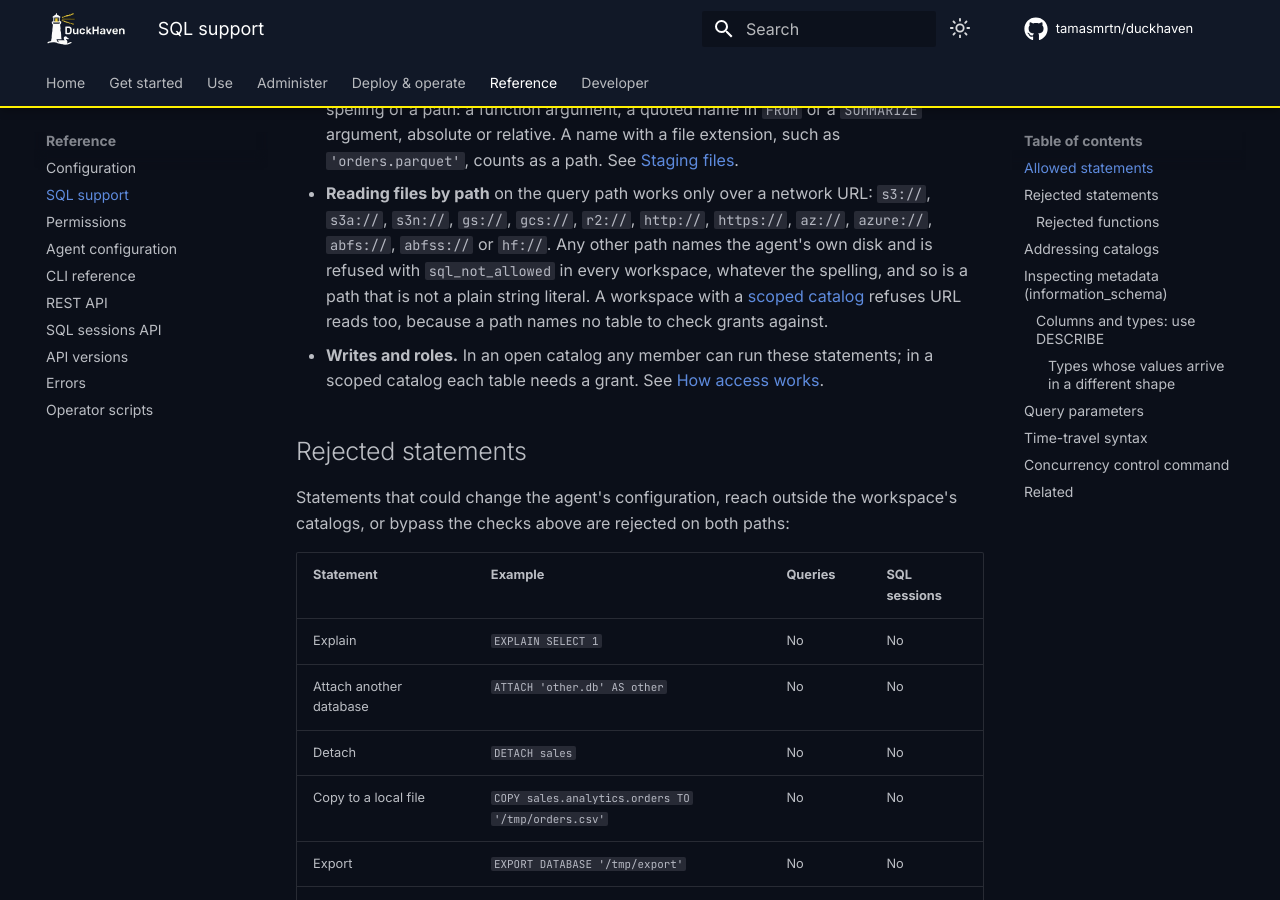
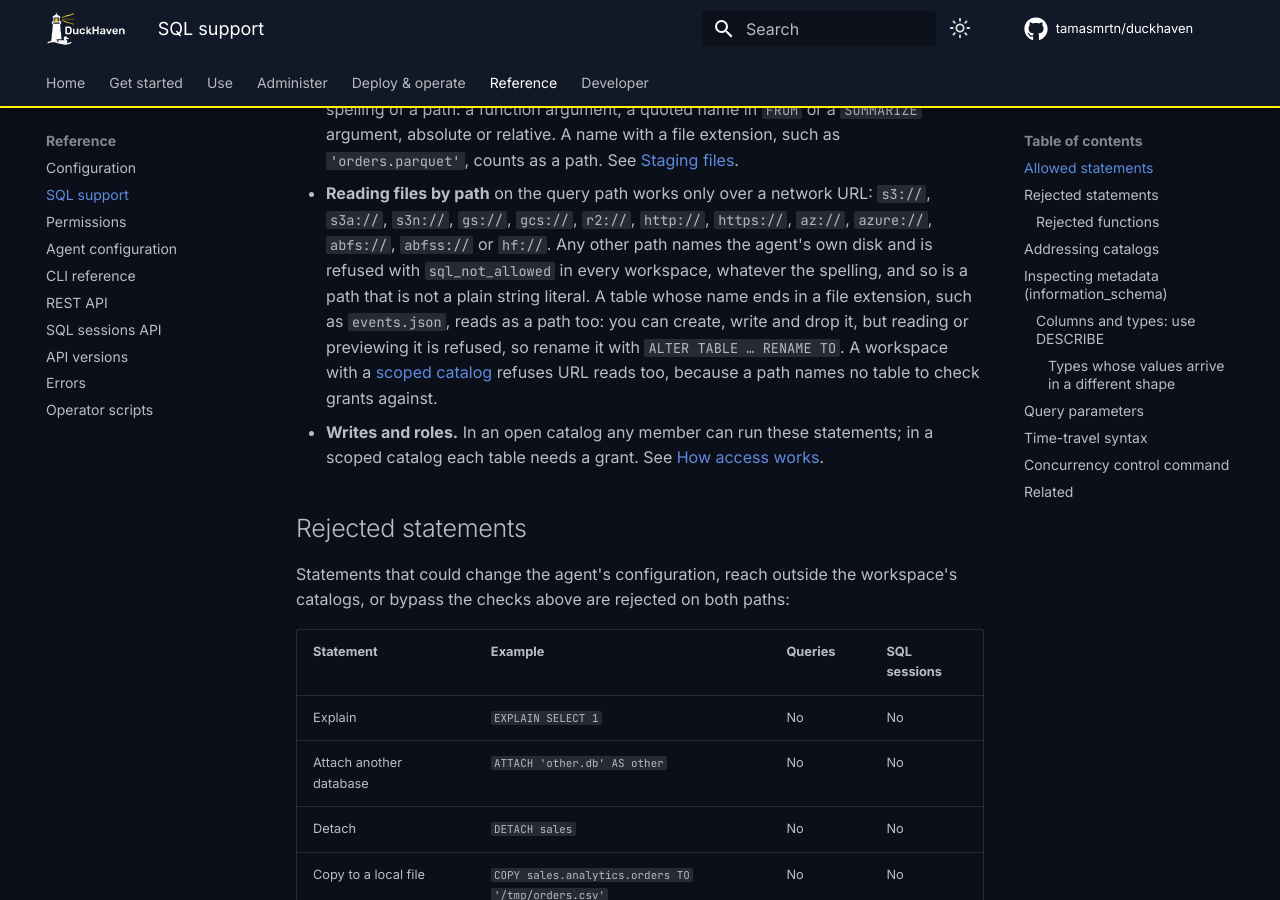
Before and after one commit to tamasmrtn/duckhaven, an MkDocs documentation site: the page built from docs/reference/sql-support.md, in a window 1280 px wide and 900 px high, scrolled down 2454 px. Built offline with MkDocs 1.6.1 and Material for MkDocs 9.7.7, drawn with Linux system fonts in a browser that asks for light colours; comment, search, counter and statistics services are not loaded.

Commit message:
docs(reference): say a table named like a file reads as a path
Signed-off-by: tmrtn <martontam@gmail.com>

```diff
--- a/docs/reference/sql-support.md
+++ b/docs/reference/sql-support.md
@@ -59,7 +59,9 @@ Notes on the rows above:
 - **Reading files by path** on the query path works only over a network URL: `s3://`, `s3a://`, `s3n://`, `gs://`,
   `gcs://`, `r2://`, `http://`, `https://`, `az://`, `azure://`, `abfs://`, `abfss://` or `hf://`. Any other path names
   the agent's own disk and is refused with `sql_not_allowed` in every workspace, whatever the spelling, and so is a path
-  that is not a plain string literal. A workspace with a
+  that is not a plain string literal. A table whose name ends in a file extension, such as `events.json`, reads as a
+  path too: you can create, write and drop it, but reading or previewing it is refused, so rename it with
+  `ALTER TABLE … RENAME TO`. A workspace with a
   [scoped catalog](../access/scoped-access.md#files-are-read-through-tables) refuses URL reads too, because a path
   names no table to check grants against.
 - **Writes and roles.** In an open catalog any member can run these statements; in a scoped catalog each table needs a
```
